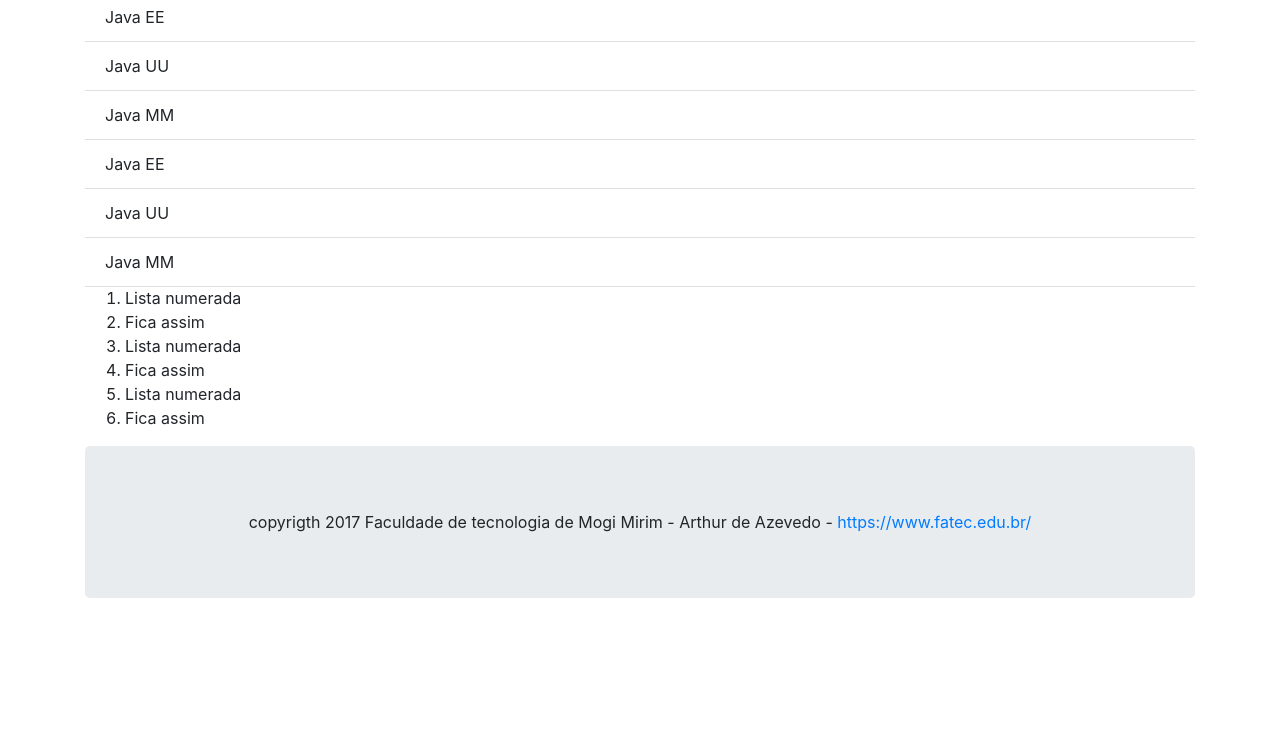
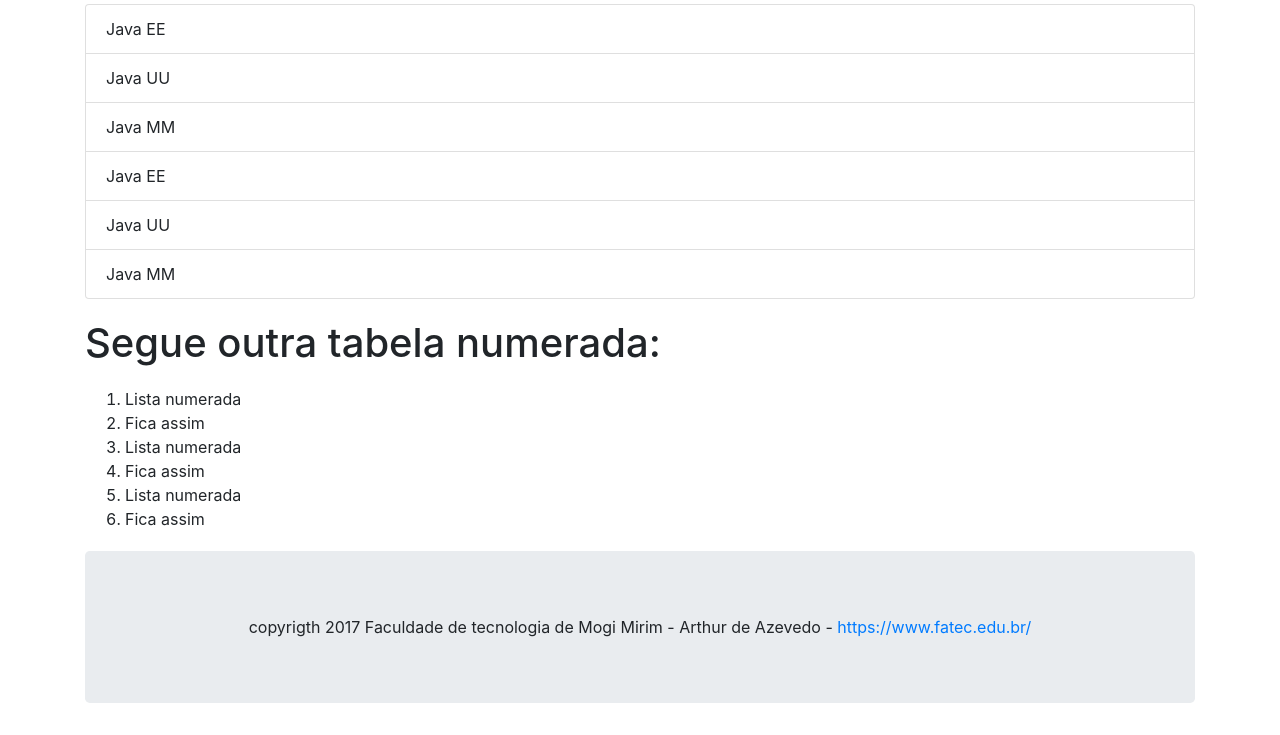
Before and after one commit to fabriciodw/javaWebFatec, a plain HTML site: page src/javaEE.html in a window 1280 px wide. Shown: the part 438-1173 px from the top of the page. Before the commit the page ends 1068 px from the top, so only its background shows below. Drawn offline with Linux system fonts and the light colour scheme.

Commit message:
atualização

```diff
--- a/src/css/estilo.css
+++ b/src/css/estilo.css
@@ -26,3 +26,7 @@ p{
 }
 
 */
+.espaco,
+.listbox{
+    margin:20px 0px;
+}
--- a/src/javaEE.html
+++ b/src/javaEE.html
@@ -32,7 +32,8 @@
     </p>
     <h1>Algumas coisas importantes</h1>
     <h2>Segue em tabela:</h2>
-    <ul class="list-group list-group-flush"> <!-- não ordenada - marcadores -->
+    <div class="listbox">
+    <ul class="list-group espaco"> <!-- não ordenada - marcadores -->
         <li class="list-group-item">Java EE</li>
         <li class="list-group-item">Java UU</li>
         <li class="list-group-item">Java MM</li>
@@ -40,7 +41,11 @@
         <li class="list-group-item">Java UU</li>
         <li class="list-group-item">Java MM</li>
     </ul>
-    <ol> <!-- Lista ordenada -->
+    </div>
+
+    <h1>Segue outra tabela numerada:</h1>
+
+    <ol class="espaco"> <!-- Lista ordenada -->
         <li>Lista numerada</li>
         <li>Fica assim</li>
         <li>Lista numerada</li>
```
